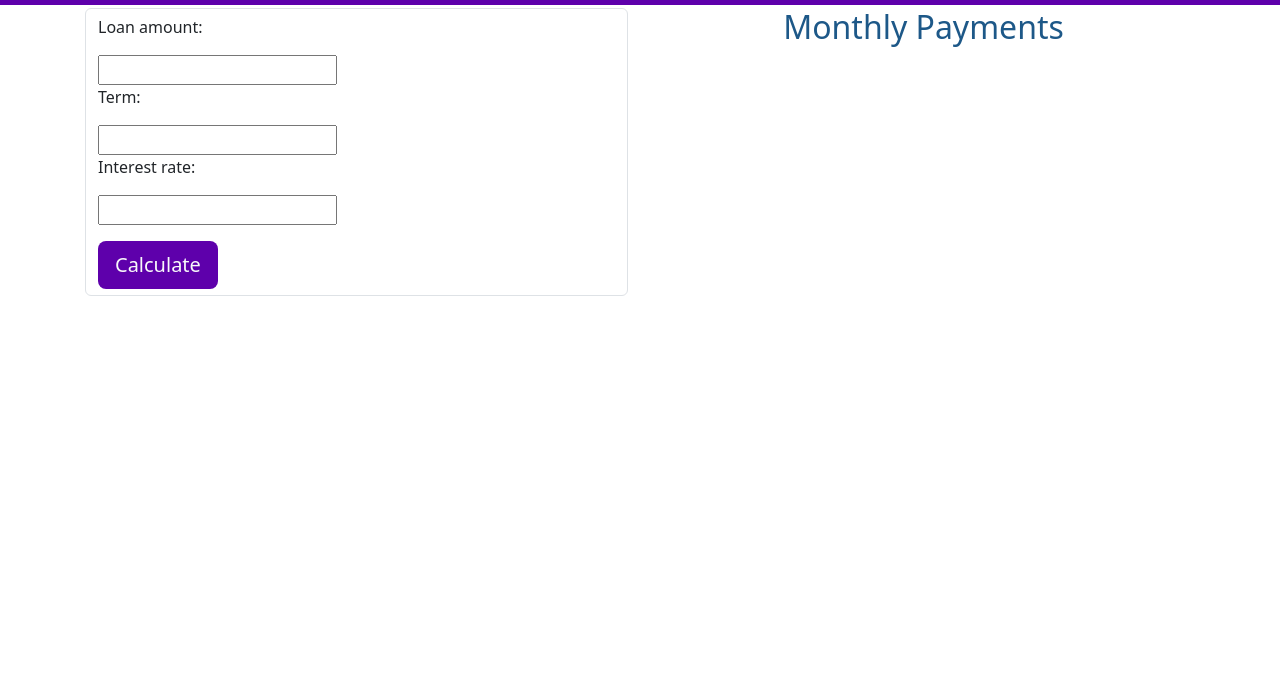
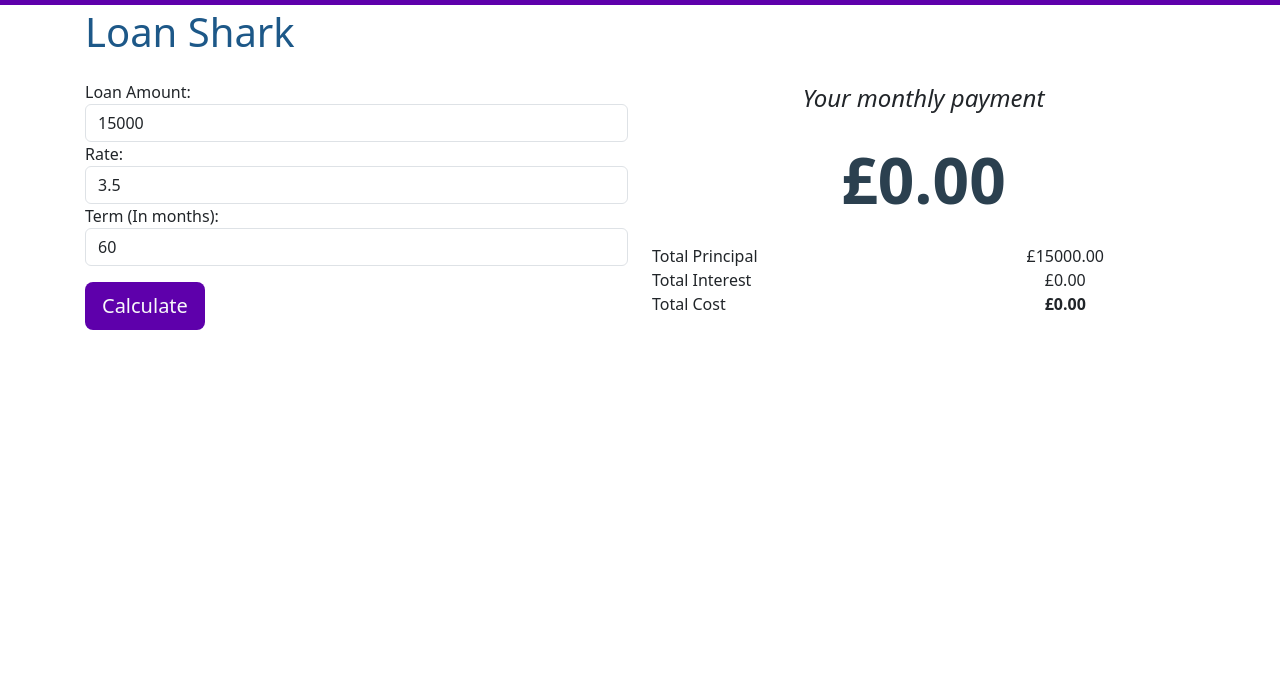
Before and after one commit to justarunsthing/LoanShark, a plain HTML site: page app.html in a window 1280 px wide. Shown: the part 52-728 px from the top of the page. Drawn offline with nearby package versions, Linux system fonts and the light colour scheme.

Commit message:
Updated app.html & styling

```diff
--- a/app.html
+++ b/app.html
@@ -45,6 +45,64 @@
         </nav>
         <main class="flex-shrink-0">
             <div class="container">
+                <h1 class="mb-4">
+                    Loan Shark
+                </h1>
+                <div class="row mb-5">
+                    <div class="col">
+                        <form>
+                            <div class="">
+                                <div class="col-12 form-group">
+                                    <label>Loan Amount:</label>
+                                    <input id="loan-amount" type="number" class="form-control" min="1000" step="500" value="15000" />
+                                    <label>Rate:</label>
+                                    <input id="interest-rate" type="number" class="form-control" min="0" step="0.1" value="3.5" />
+                                    <label>Term (In months):</label>
+                                    <input id="term" type="number" class="form-control" min="1" value="60" />
+                                </div>
+                            </div>
+                            <button type="submit" class="btn btn-lg mt-3 text-light action">
+                                Calculate
+                            </button>
+                        </form>
+                    </div>
+                    <div class="col">
+                        <div id="payment-title">
+                            <p>Your monthly payment</p>
+                        </div>
+                        <p id="payment">
+                            £0.00
+                        </p>
+                        <div class="row">
+                            <div class="col-6">
+                                <label class="text-left">
+                                    Total Principal
+                                </label>
+                            </div>
+                            <div id="total-principal" class="col-6 text-center">
+                                £15000.00
+                            </div>
+                            <div class="col-6">
+                                <label class="text-left">
+                                    Total Interest
+                                </label>
+                            </div>
+                            <div id="total-interest" class="col-6 text-center">
+                                £0.00
+                            </div>
+                            <div class="col-6">
+                                <label class="text-left">
+                                    Total Cost
+                                </label>
+                            </div>
+                            <div id="total-cost" class="col-6 text-center">
+                                £0.00
+                            </div>
+                        </div>
+                    </div>
+                </div>
+            </div>
+            <!-- <div class="container">
                 <div class="row">
                     <div class="col">
                         <form class="form-control">
@@ -73,7 +131,7 @@
                         </div>
                     </div>
                 </div>
-            </div>
+            </div> -->
         </main>
         <footer class="footer mt-auto py-3 sticky-footer theme-color">
             <div class="container-fluid">
--- a/css/site.css
+++ b/css/site.css
@@ -74,3 +74,20 @@ code[class*="language-"], pre[class*="language-"] {
     word-break: break-all;
     word-wrap: break-word;
 }
+
+#payment-title {
+    text-align: center;
+    font-size: 1.5rem;
+    font-style: italic;
+}
+
+#payment {
+    text-align: center;
+    font-size: 4rem;
+    font-weight: bold;
+    color: #2B404F;
+}
+
+#total-cost {
+    font-weight: bold;
+}
```
